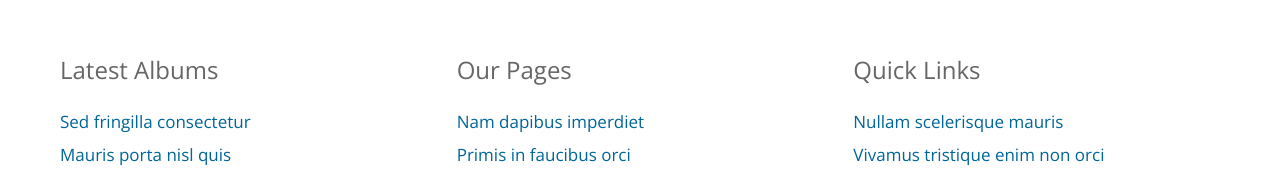
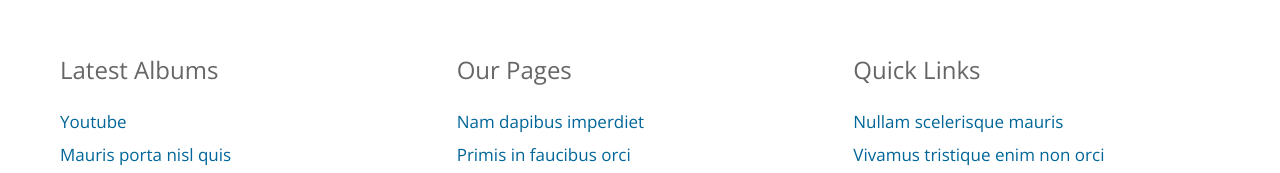
Before and after one commit to mare32/insercija, a plain HTML site: page about.html in a window 1280 px wide. Shown: the part 2321-2494 px from the top of the page. Drawn offline with nearby package versions, Linux system fonts and the light colour scheme.

Commit message:
Add files via upload

```diff
--- a/about.html
+++ b/about.html
@@ -199,7 +199,7 @@ http://www.tooplate.com/view/2101-insertion
       <div class="row tm-about-row tm-mb-medium">
         <div class="col-xl-4 col-lg-4 col-md-4 col-sm-6 mb-4">
           <h4 class="mb-4 tm-font-300">Latest Albums</h4>
-          <a href="#" class="tm-text-blue-dark d-block mb-2">Sed fringilla consectetur</a>
+          <a href="#" class="tm-text-blue-dark d-block mb-2">Youtube</a>
           <a href="#" class="tm-text-blue-dark d-block mb-2">Mauris porta nisl quis</a>
           <a href="#" class="tm-text-blue-dark d-block mb-2">Quisque maximus quam nec</a>
           <a href="#" class="tm-text-blue-dark d-block">Class aptent taciti sociosqu ad</a>
```
